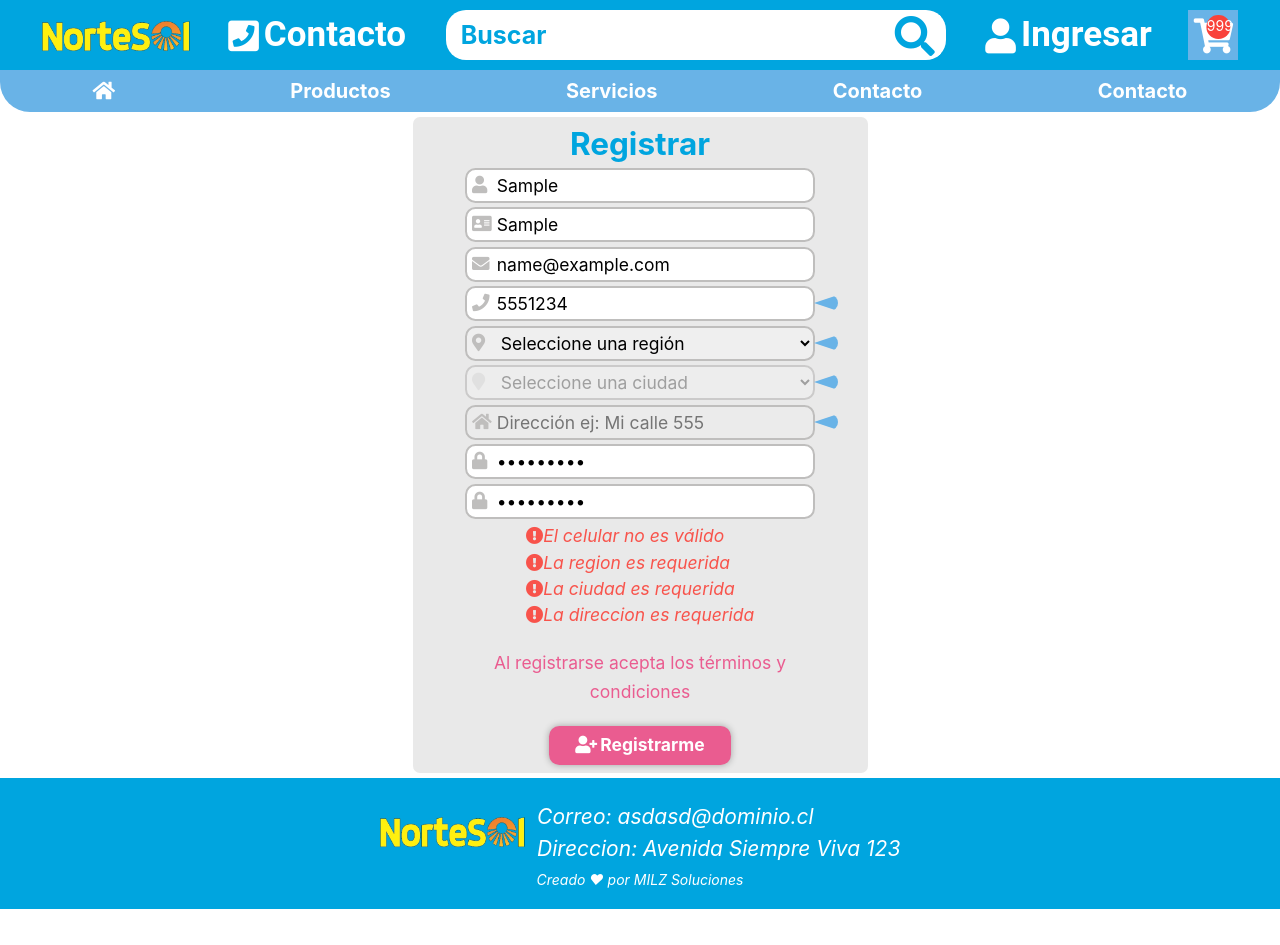
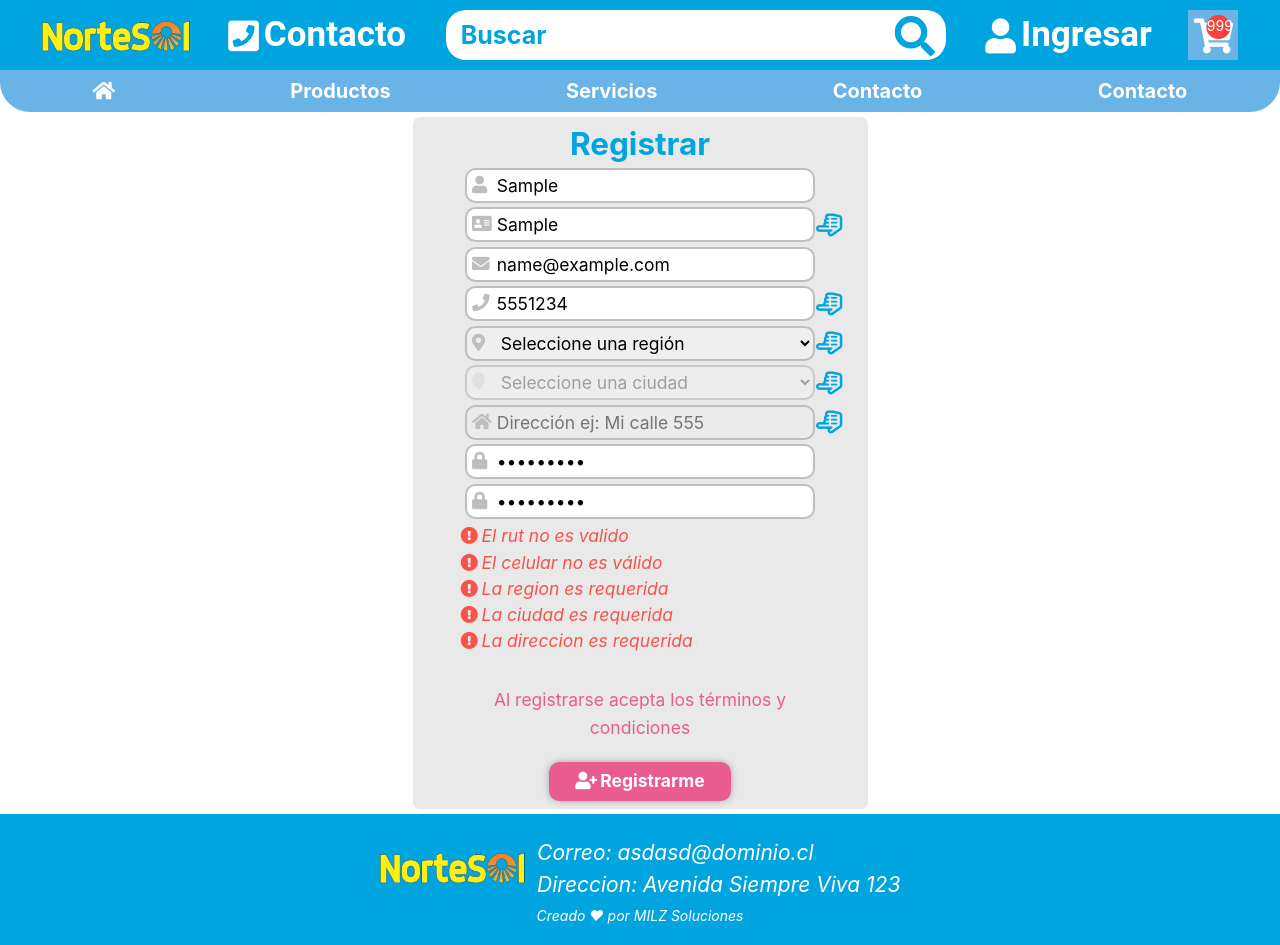
Before and after one commit to MilzCode/nortesol, a Next.js app: page /register in a window 1280 px wide. Both pictures are taken after typing "Sample", "Sample", "name@example.com", "5551234", "Sample123", "Sample123" into the empty fields and a click on the button "Registrarme". Before the commit the page ends 909 px from the top, so only its background shows below. Built offline with nearby package versions, Linux system fonts and the light colour scheme.

Commit message:
fix: register

```diff
--- a/pages/register.tsx
+++ b/pages/register.tsx
@@ -1,10 +1,11 @@
-import React, { useEffect } from "react";
+import React, { useEffect, useState } from "react";
 import BotonFAColores1 from "../components/general/BotonFAColores1";
 import firebase from "../firebase";
 import validarCrearCuenta from "../validaciones/validarCrearCuenta";
 import RegionesYComunas from "../utils/RegionesYComunas";
 import useValidacion from "../hooks/useValidation";
 import Router from "next/router";
+import formatoRut from "../utils/formatoRut";
 
 /*
 Este esperpento de codigo con los errores ya lo se, typescript me estaba dando un drama y fue la forma de solucionarlo xd.
@@ -22,27 +23,37 @@ const objetoDeErrores = {
   password: "",
   password2: "",
 };
+const ciudadesInicial: string[] = [];
 const Register = () => {
-  const [errInicial, setErrInicial] = React.useState(objetoDeErrores);
-  const [emailUsado, setEmailUsado] = React.useState(false);
-  const { valores, errores, handleSubmit, handleChange, handleBlur } =
-    useValidacion(objetoDeErrores, validarCrearCuenta, crearCuenta);
-  const [ciudades, setCiudades] = React.useState([]);
+  const [emailUsado, setEmailUsado] = useState(false);
+  const [comprobarErrores, setComprobarErrores] = useState(objetoDeErrores);
+  const {
+    valores,
+    errores: erroresRecibidosDeUseValidation,
+    handleSubmit,
+    handleChange,
+    handleBlur,
+  } = useValidacion(objetoDeErrores, validarCrearCuenta, crearCuenta);
+  const [ciudades, setCiudades] = useState(ciudadesInicial);
   useEffect(() => {
-    const sinError = Object.keys(errores).length == 0;
-    if (!sinError) {
-      const nuevosErrores = { ...objetoDeErrores, ...errores };
-      setErrInicial(nuevosErrores);
+    const conErroresDeUseValidacion =
+      Object.keys(erroresRecibidosDeUseValidation).length != 0;
+    if (conErroresDeUseValidacion) {
+      setComprobarErrores({
+        ...objetoDeErrores,
+        ...erroresRecibidosDeUseValidation,
+      });
+    } else {
+      setComprobarErrores(objetoDeErrores);
     }
-  }, [errores]);
+  }, [erroresRecibidosDeUseValidation]);
   async function crearCuenta() {
-    console.log("Registrando");
     try {
       await firebase.registrar(
         valores.nombre,
         valores.email,
         valores.password,
-        valores.rut,
+        formatoRut(valores.rut),
         valores.celular,
         valores.region,
         valores.ciudad,
@@ -54,6 +65,15 @@ const Register = () => {
     }
     return;
   }
+  //a veces se bugea el select, por eso lo hago asi xd como plan B.
+  const getCiudades = (region: string) => {
+    const regionEncontrada = RegionesYComunas.find((r) => r.name === region);
+    if (regionEncontrada) {
+      setCiudades(regionEncontrada.communes);
+      return;
+    }
+    setCiudades([]);
+  };
   return (
     <>
       <div className="register">
@@ -69,7 +89,7 @@ const Register = () => {
               onChange={handleChange}
               onBlur={handleBlur}
             />
-            {errInicial.nombre && <i />}
+            {comprobarErrores.nombre && <i className="far fa-hand-pointer" />}
           </div>
           <div className="register__input">
             <label htmlFor="rut" className="fas fa-address-card" />
@@ -77,11 +97,11 @@ const Register = () => {
               type="text"
               name="rut"
               id="rut"
-              placeholder="Rut ej: 11222333-k"
+              placeholder="Ingrese Rut"
               onChange={handleChange}
               onBlur={handleBlur}
             />
-            {errInicial.rut && <i />}
+            {comprobarErrores.rut && <i className="far fa-hand-pointer" />}
           </div>
           <div className="register__input">
             <label htmlFor="email" className="fas fa-envelope" />
@@ -96,7 +116,8 @@ const Register = () => {
               }}
               onBlur={handleBlur}
             />
-            {emailUsado || (errInicial.email && <i />)}
+            {emailUsado ||
+              (comprobarErrores.email && <i className="far fa-hand-pointer" />)}
           </div>
           <div className="register__input">
             <label htmlFor="celular" className="fas fa-phone" />
@@ -109,7 +130,7 @@ const Register = () => {
               onChange={handleChange}
               onBlur={handleBlur}
             />
-            {errInicial.celular && <i />}
+            {comprobarErrores.celular && <i className="far fa-hand-pointer" />}
           </div>
           <div className="register__input">
             <label htmlFor="region" className="fas fa-map-marker-alt" />
@@ -132,7 +153,7 @@ const Register = () => {
                 </option>
               ))}
             </select>
-            {errInicial.region && <i />}
+            {comprobarErrores.region && <i className="far fa-hand-pointer" />}
           </div>
           <div className="register__input">
             <label htmlFor="ciudad" className="fas fa-map-marker" />
@@ -142,15 +163,22 @@ const Register = () => {
               disabled={!valores.region}
               onChange={handleChange}
               onBlur={handleBlur}
+              onClick={() =>
+                valores.region &&
+                ciudades.length === 0 &&
+                getCiudades(valores.region)
+              }
+              //ciudad depende de la region
+              value={valores.region ? valores.ciudad : ""}
             >
               <option value="">Seleccione una ciudad</option>
-              {ciudades.map((ciudad: any) => (
+              {ciudades.map((ciudad: string) => (
                 <option key={ciudad} value={ciudad}>
                   {ciudad}
                 </option>
               ))}
             </select>
-            {errInicial.ciudad && <i />}
+            {comprobarErrores.ciudad && <i className="far fa-hand-pointer" />}
           </div>
           <div className="register__input">
             <label htmlFor="direccion" className="fas fa-home" />
@@ -159,11 +187,15 @@ const Register = () => {
               name="direccion"
               id="direccion"
               placeholder="Dirección ej: Mi calle 555"
-              disabled={!valores.ciudad}
+              disabled={!valores.ciudad || !valores.region}
               onChange={handleChange}
               onBlur={handleBlur}
+              //direccion depende de la ciudad y la region
+              value={valores.ciudad && valores.region ? valores.direccion : ""}
             />
-            {errInicial.direccion && <i />}
+            {comprobarErrores.direccion && (
+              <i className="far fa-hand-pointer" />
+            )}
           </div>
           <div className="register__input">
             <label htmlFor="password" className="fas fa-lock" />
@@ -175,7 +207,7 @@ const Register = () => {
               onChange={handleChange}
               onBlur={handleBlur}
             />
-            {errInicial.password && <i />}
+            {comprobarErrores.password && <i className="far fa-hand-pointer" />}
           </div>
           <div className="register__input">
             <label htmlFor="password2" className="fas fa-lock" />
@@ -187,62 +219,64 @@ const Register = () => {
               onChange={handleChange}
               onBlur={handleBlur}
             />
-            {errInicial.password2 && <i />}
+            {comprobarErrores.password2 && (
+              <i className="far fa-hand-pointer" />
+            )}
           </div>
-          <div>
-            <ul className="register__errInicial">
-              {errInicial.nombre && (
+          <div className="ERRFORM">
+            <ul className="register__comprobarErrores">
+              {comprobarErrores.nombre && (
                 <li>
                   <i className="fas fa-exclamation-circle" />
-                  {errInicial.nombre}
+                  {comprobarErrores.nombre}
                 </li>
               )}
-              {errInicial.rut && (
+              {comprobarErrores.rut && (
                 <li>
                   <i className="fas fa-exclamation-circle" />
-                  {errInicial.rut}
+                  {comprobarErrores.rut}
                 </li>
               )}
-              {errInicial.email && (
+              {comprobarErrores.email && (
                 <li>
                   <i className="fas fa-exclamation-circle" />
-                  {errInicial.email}
+                  {comprobarErrores.email}
                 </li>
               )}
-              {errInicial.celular && (
+              {comprobarErrores.celular && (
                 <li>
                   <i className="fas fa-exclamation-circle" />
-                  {errInicial.celular}
+                  {comprobarErrores.celular}
                 </li>
               )}
-              {errInicial.region && (
+              {comprobarErrores.region && (
                 <li>
                   <i className="fas fa-exclamation-circle" />
-                  {errInicial.region}
+                  {comprobarErrores.region}
                 </li>
               )}
-              {errInicial.ciudad && (
+              {comprobarErrores.ciudad && (
                 <li>
                   <i className="fas fa-exclamation-circle" />
-                  {errInicial.ciudad}
+                  {comprobarErrores.ciudad}
                 </li>
               )}
-              {errInicial.direccion && (
+              {comprobarErrores.direccion && (
                 <li>
                   <i className="fas fa-exclamation-circle" />
-                  {errInicial.direccion}
+                  {comprobarErrores.direccion}
                 </li>
               )}
-              {errInicial.password && (
+              {comprobarErrores.password && (
                 <li>
                   <i className="fas fa-exclamation-circle" />
-                  {errInicial.password}
+                  {comprobarErrores.password}
                 </li>
               )}
-              {errInicial.password2 && (
+              {comprobarErrores.password2 && (
                 <li>
                   <i className="fas fa-exclamation-circle" />
-                  {errInicial.password2}
+                  {comprobarErrores.password2}
                 </li>
               )}
               {emailUsado && (
--- a/styles/variables.scss
+++ b/styles/variables.scss
@@ -114,18 +114,14 @@ $fontFamily: "Roboto", "Segoe UI", "Oxygen", "Ubuntu", "Cantarell", "Fira Sans",
     width: 3 * $checkBox !important;
     height: 3 * $checkBox !important;
   }
-  //shape triangle red error
-  & > i {
+  //Esta manito es para mostrar los errores y funciona con fa-hand-pointer de fontawesome.
+  & .fa-hand-pointer {
+    font-size: 1.5em;
     position: absolute;
     z-index: 2;
-    top: 25%;
-    right: -1.3em;
-    width: 0;
-    height: 0;
-    border-top: sizeBasedOnTitle(0.25) solid transparent;
-    border-right: sizeBasedOnTitle(0.7) solid $pantone292C;
-    border-bottom: sizeBasedOnTitle(0.25) solid transparent;
-    border-radius: 0.5em;
+    right: -1em;
+    rotate: -90deg;
+    color: $pantone2202C;
   }
 }
 
@@ -155,14 +151,38 @@ $fontFamily: "Roboto", "Segoe UI", "Oxygen", "Ubuntu", "Cantarell", "Fira Sans",
   margin: 0.5rem;
   padding: 0.8em;
   max-width: 100%;
-  //si pones un div con un ul dentro este servira para los errores este div debe ir al final de los input
-  div > ul {
+  //ERRFORM es una clase que se usa para mostrar los errores en el formulario
+  //se espera que contenga dentro un ul con los errores ej
+  /*
+  <div className="ERRFORM">
+            <ul>
+                <li>
+                  <i className="fas fa-exclamation-circle" />
+                  mensaje de error 1
+                </li>
+                <li>
+
+                  <i className="fas fa-exclamation-circle" />
+                  mensaje de error 2
+                </li>
+            </ul>
+        </div>
+  */
+
+  .ERRFORM {
+    display: block;
     color: rgba($pantoneWarmRedC, 0.9);
     font-size: sizeBasedOnTitle(0.5);
     font-style: italic;
     list-style: none;
-    padding: 0;
-    margin: 0;
+    margin-right: auto;
+
+    & > ul {
+      list-style: none;
+    }
+    & i {
+      margin-right: 0.2em;
+    }
   }
 }
 
--- /dev/null
+++ b/utils/formatoRut.js
@@ -0,0 +1,15 @@
+/* Esta funcion solo sirve para dar formato al rut de la forma que se trabajara en este proyecto
+ej:
+//125556667 or 12.555.666-7 to 12555666-7
+*/
+
+const formatoRut = (rut) => {
+  //removemos caracteres raros
+  rut = rut.replace(/[^0-9kK]/g, "");
+
+  if (rut.indexOf("-") == -1 && rut.length > 6) {
+    rut = rut.slice(0, -1) + "-" + rut.slice(-1);
+  }
+  return rut;
+};
+export default formatoRut;
--- a/utils/validarRut.js
+++ b/utils/validarRut.js
@@ -0,0 +1,28 @@
+import formatoRut from "./formatoRut";
+var Fn = {
+  // Valida el rut con su cadena completa "XXXXXXXX-X"
+  validaRut: function (rutCompleto) {
+    if (!/^[0-9]+[-|‐]{1}[0-9kK]{1}$/.test(rutCompleto)) return false;
+    var tmp = rutCompleto.split("-");
+    var digv = tmp[1];
+    var rut = tmp[0];
+    if (digv == "K") digv = "k";
+    return Fn.dv(rut) == digv;
+  },
+  dv: function (T) {
+    var M = 0,
+      S = 1;
+    for (; T; T = Math.floor(T / 10)) S = (S + (T % 10) * (9 - (M++ % 6))) % 11;
+    return S ? S - 1 : "k";
+  },
+};
+
+const validarRut = (rut) => {
+  let rutValido = false;
+  if (rut.length > 0) {
+    rutValido = Fn.validaRut(formatoRut(rut));
+  }
+  return rutValido;
+};
+
+export default validarRut;
--- a/validaciones/validarCrearCuenta.js
+++ b/validaciones/validarCrearCuenta.js
@@ -1,3 +1,5 @@
+import validarRut from "../utils/validarRut";
+
 export default function validarCrearCuenta(datos) {
   let errors = {};
 
@@ -6,6 +8,8 @@ export default function validarCrearCuenta(datos) {
   }
   if (!datos.rut) {
     errors.rut = "El rut es requerido";
+  } else if (!validarRut(datos.rut)) {
+    errors.rut = "El rut no es valido";
   }
 
   if (!datos.email) {
```
Also changed, not shown: hooks/useValidation.js (deleted, +0 -51 lines), hooks/useValidation.tsx (added, +78 -0 lines), utils/RegionesYComunas.tsx (renamed from utils/RegionesYComunas.js, +9 -1 lines).
